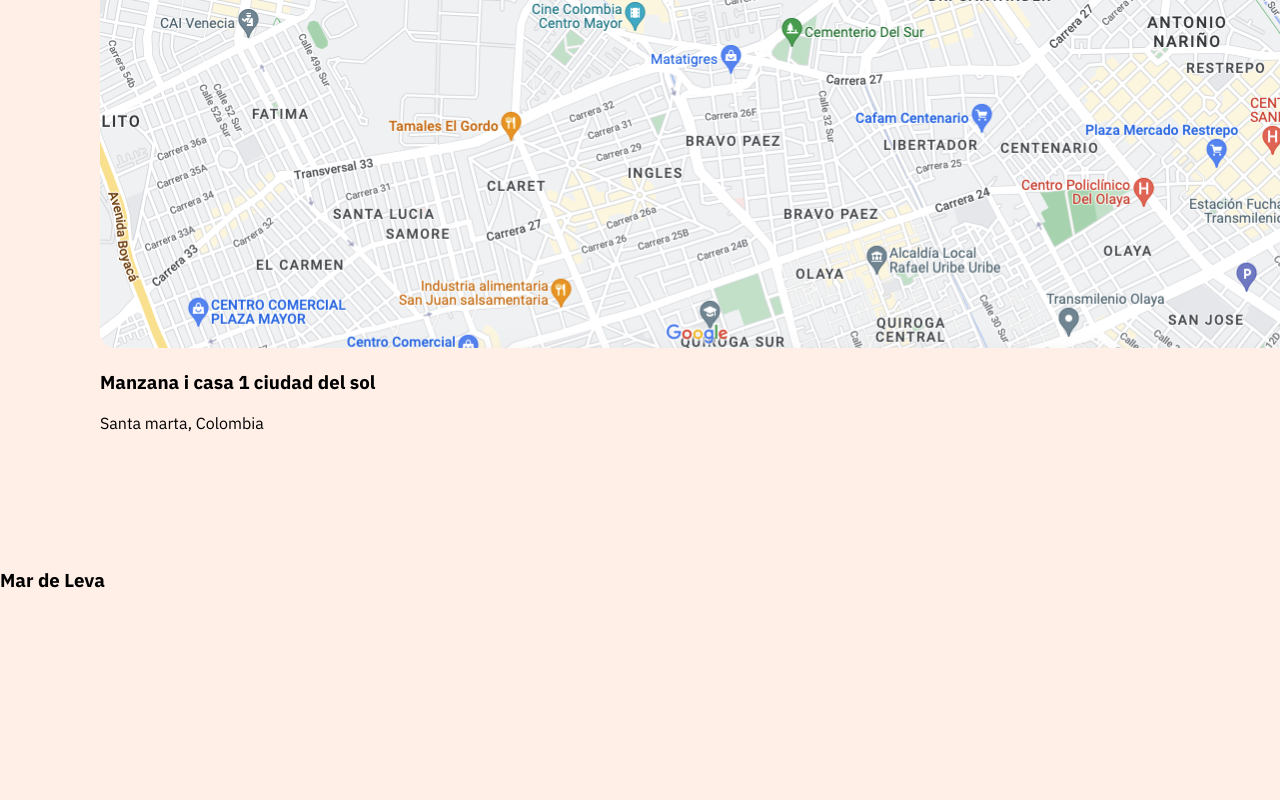
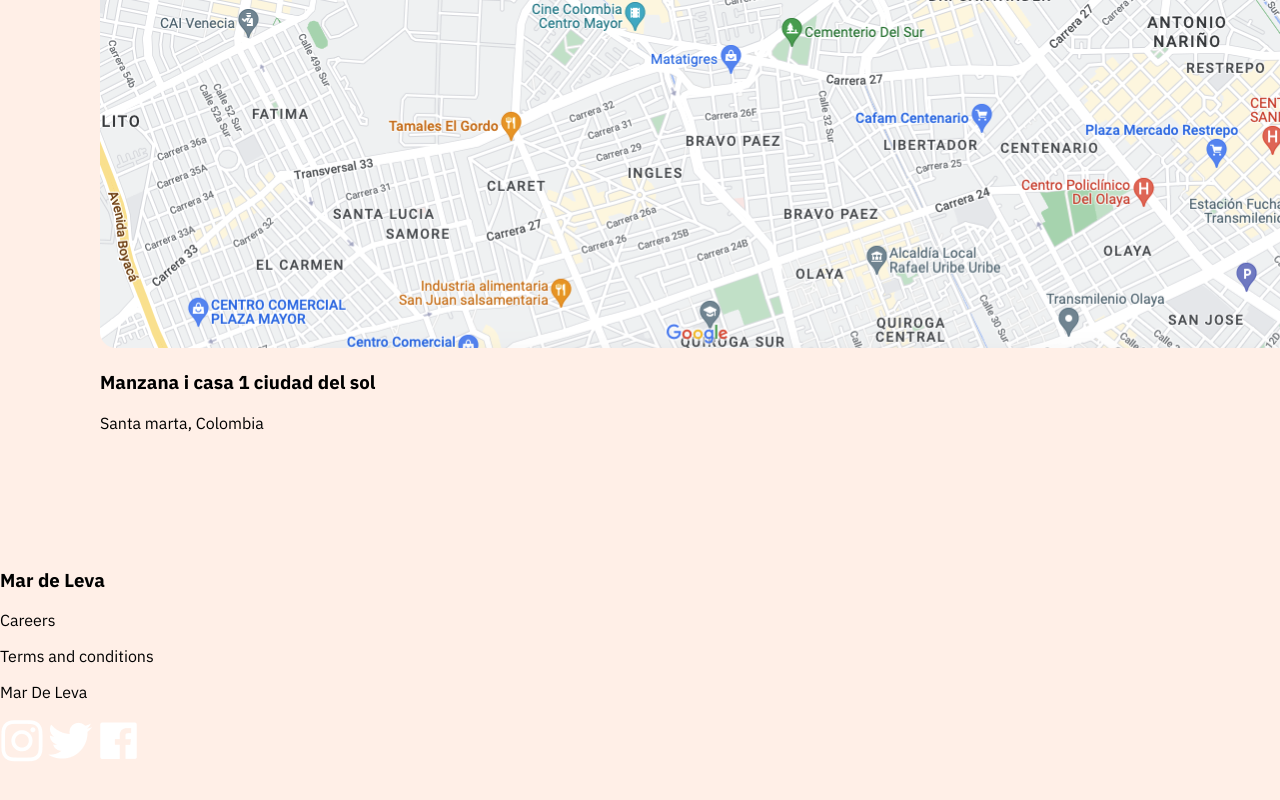
Before and after one commit to andresfelipe97/Ecommerce-MarDeLeva, a plain HTML site: page index.html in a window 1280 px wide. Shown: the part 4658-5458 px from the top of the page. Drawn offline with Linux system fonts and the light colour scheme.

Commit message:
Update index.html

```diff
--- a/index.html
+++ b/index.html
@@ -321,14 +321,14 @@
 
         <footer class="footer">
             <h3>Mar de Leva</h3>
-            <P></P>
-            <P></P>
-            <P></P>
+            <P> Careers</P>
+            <P>Terms and conditions </P>
+            <P>Mar De Leva</P>
             <div class="social-media">
 
-                <img src="" alt="">
-                <img src="" alt="">
-                <img src="" alt="">
+                <img src="./assets/img/instagram-logo.png" alt="">
+                <img src="./assets/img/twitter-logo.png" alt="">
+                <img src="./assets/img/facebook-logo.png" alt="">
 
             </div>
         </footer>
```
